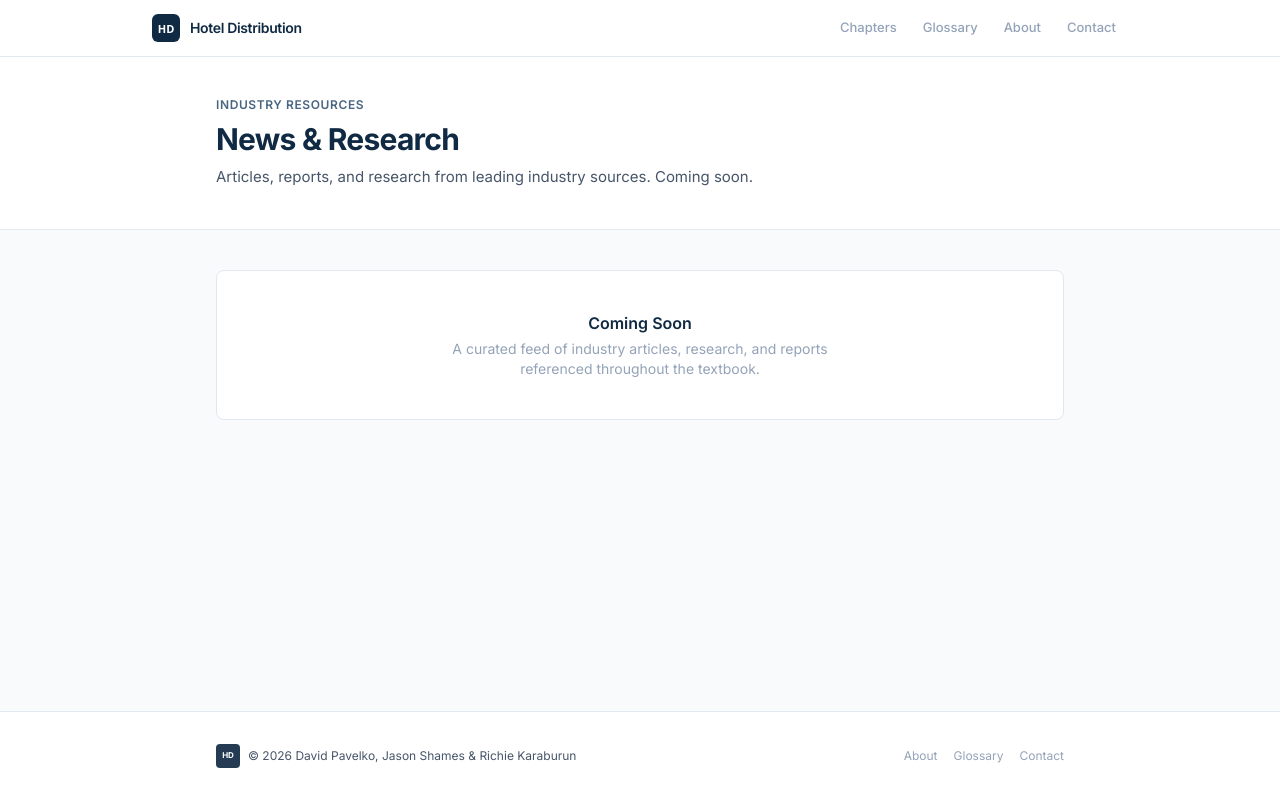
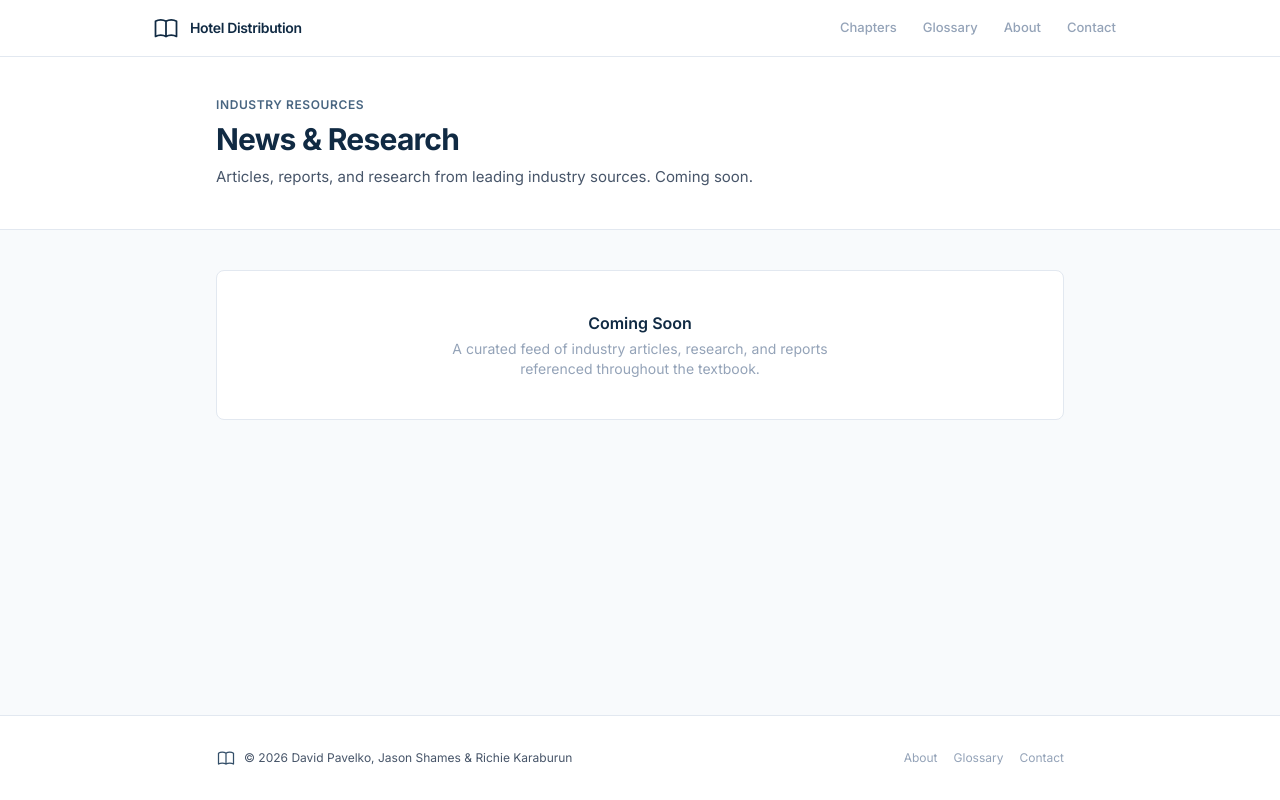
Before and after one commit to jds11/hoteldistro, a Next.js app: page /news in a window 1280 px wide. Built offline with nearby package versions, Linux system fonts and the light colour scheme.

Commit message:
Replace HD box with open book icon in nav + footer

```diff
--- a/src/components/Footer.tsx
+++ b/src/components/Footer.tsx
@@ -6,9 +6,9 @@
       <div className="max-w-4xl mx-auto px-4 sm:px-6 py-8">
         <div className="flex flex-col sm:flex-row items-center justify-between gap-4 text-sm text-text-muted">
           <div className="flex items-center gap-2">
-            <div className="w-6 h-6 rounded bg-brand-800 flex items-center justify-center">
-              <span className="text-white font-bold text-[8px] tracking-tight">HD</span>
-            </div>
+            <svg className="w-5 h-5 text-brand-700" fill="none" stroke="currentColor" viewBox="0 0 24 24" strokeWidth={1.5}>
+              <path strokeLinecap="round" strokeLinejoin="round" d="M12 6.253v13m0-13C10.832 5.477 9.246 5 7.5 5S4.168 5.477 3 6.253v13C4.168 18.477 5.754 18 7.5 18s3.332.477 4.5 1.253m0-13C13.168 5.477 14.754 5 16.5 5c1.747 0 3.332.477 4.5 1.253v13C19.832 18.477 18.247 18 16.5 18c-1.746 0-3.332.477-4.5 1.253" />
+            </svg>
             <span className="text-text-secondary text-xs">
               © {new Date().getFullYear()} David Pavelko, Jason Shames & Richie Karaburun
             </span>
--- a/src/components/Nav.tsx
+++ b/src/components/Nav.tsx
@@ -23,9 +23,8 @@
     }`}>
       <div className="max-w-5xl mx-auto px-4 sm:px-6 h-14 flex items-center justify-between">
         <Link href="/" className="flex items-center gap-2.5 shrink-0">
-          <svg className="w-7 h-7" viewBox="0 0 28 28" fill="none">
-            <rect width="28" height="28" rx="6" fill="#102a43" />
-            <text x="14" y="18.5" textAnchor="middle" fill="white" fontSize="11" fontWeight="700" fontFamily="system-ui, sans-serif">HD</text>
+          <svg className="w-7 h-7 text-brand-900" fill="none" stroke="currentColor" viewBox="0 0 24 24" strokeWidth={1.5}>
+            <path strokeLinecap="round" strokeLinejoin="round" d="M12 6.253v13m0-13C10.832 5.477 9.246 5 7.5 5S4.168 5.477 3 6.253v13C4.168 18.477 5.754 18 7.5 18s3.332.477 4.5 1.253m0-13C13.168 5.477 14.754 5 16.5 5c1.747 0 3.332.477 4.5 1.253v13C19.832 18.477 18.247 18 16.5 18c-1.746 0-3.332.477-4.5 1.253" />
           </svg>
           <span className="font-semibold text-text-primary text-sm tracking-tight hidden sm:inline">
             Hotel Distribution
```
